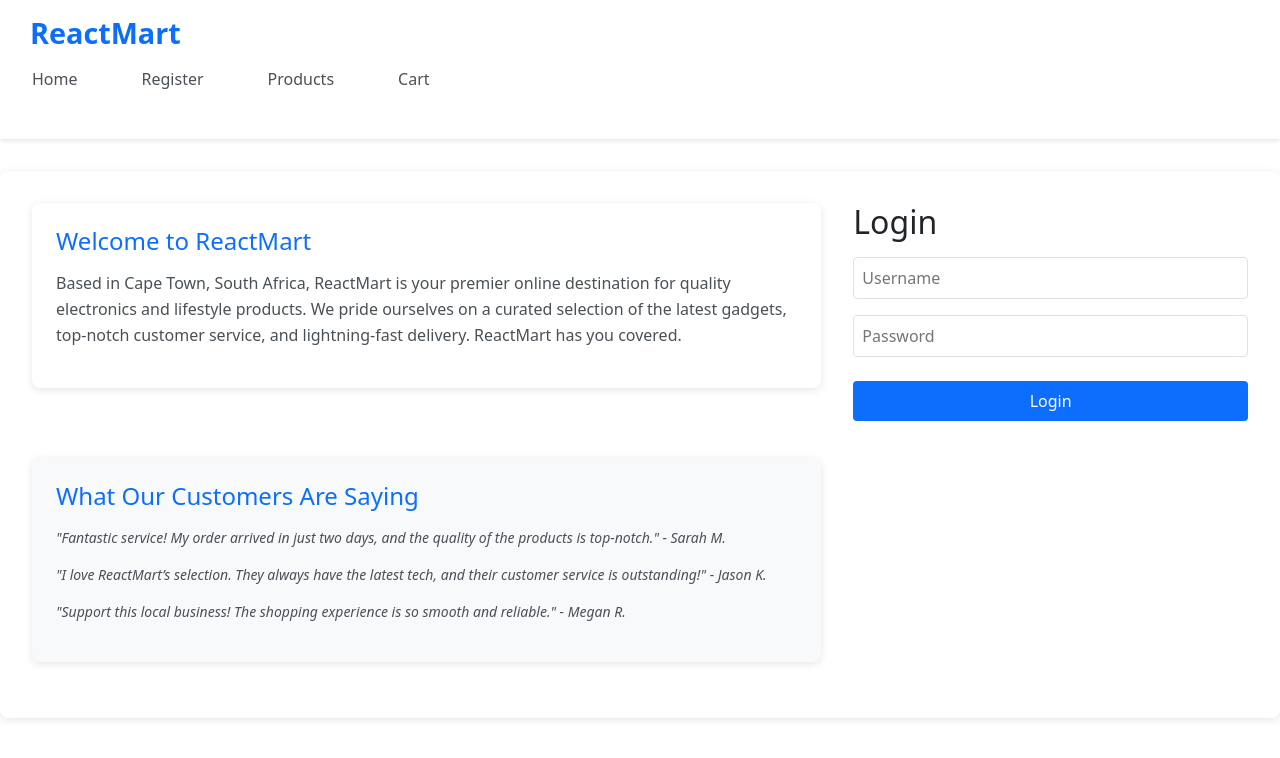
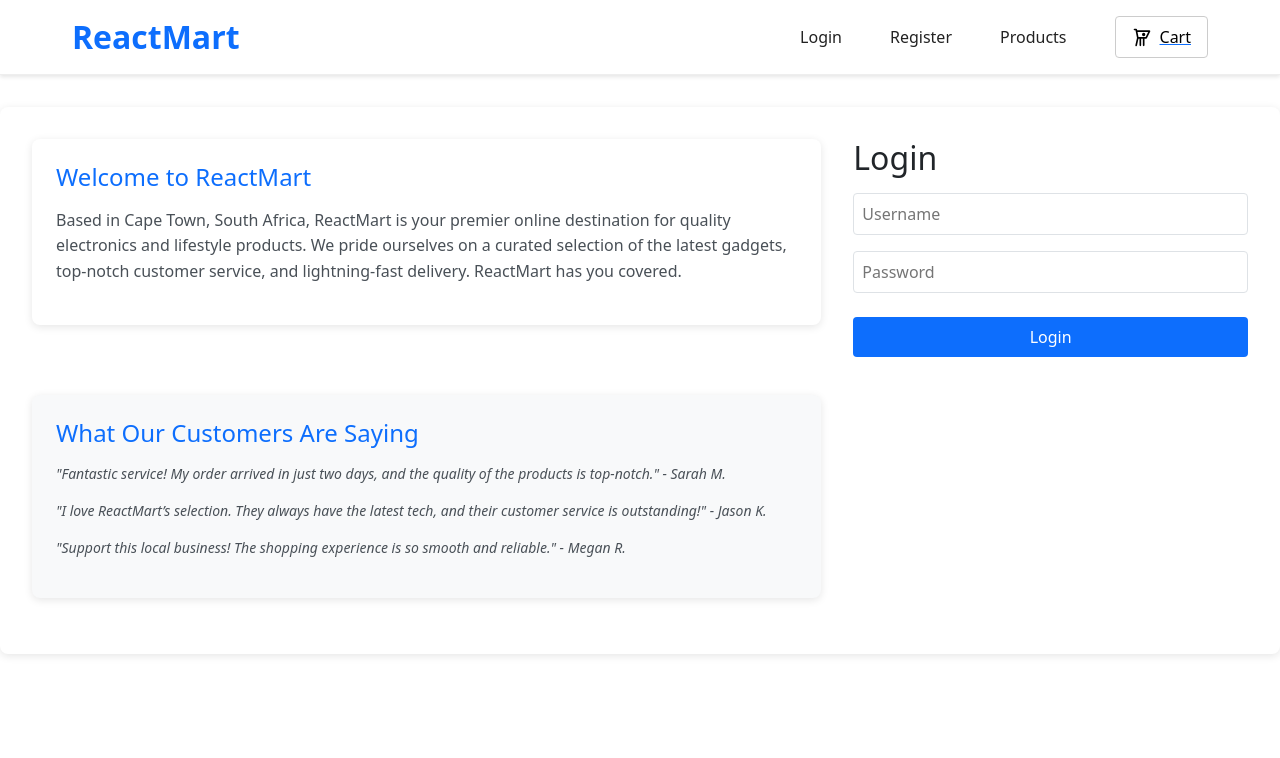
Before and after one commit to RealDan1/react-mart-2, a React (Vite) app: page / in a window 1280 px wide. Shown: the top 758 px of the page. Built offline with nearby package versions, Linux system fonts and the light colour scheme.

Commit message:
feat: shift tab menu to the right and create cart logo button

```diff
--- a/src/App.tsx
+++ b/src/App.tsx
@@ -1,6 +1,6 @@
 import './App.css';
 import Header from './components/Header';
-import Home from './components/Home';
+import Login from './components/Login';
 import Register from './components/Register';
 import Products from './components/Products';
 import Cart from './components/Cart';
@@ -11,7 +11,7 @@ function App() {
     <div className="App">
       <Header />
       <Routes>
-                <Route path="/" element={<Home />} />
+        <Route path="/" element={<Login />} />
         <Route path="/register" element={<Register />} />
         <Route path="/products" element={<Products />} />
         <Route path="/cart" element={<Cart />} />
--- /dev/null
+++ b/src/components/Header.css
@@ -0,0 +1,95 @@
+.header {
+  width: 100%;
+  background: #fff;
+  border-bottom: 1px solid #eee;
+  box-sizing: border-box;
+}
+
+.header-content {
+  display: flex;
+  align-items: center;
+  justify-content: space-between;
+  max-width: 1200px;
+  margin: 0 auto;
+  height: 8%;
+  padding: 0 2rem;
+}
+
+.logo-user {
+  display: flex;
+  align-items: center;
+  gap: 1rem;
+}
+
+.logo {
+  margin: 0;
+  font-size: 2rem;
+  font-weight: bold;
+  line-height: 1;
+}
+
+.user {
+  margin: 0;
+  font-size: 1rem;
+  color: #555;
+}
+
+.main-nav {
+  flex: 1;
+  display: flex;
+  align-items: center;
+  justify-content: flex-end;
+}
+
+.nav-list {
+  display: flex;
+  align-items: center;
+  gap: 1rem;
+  list-style: none;
+  margin: 0;
+  padding: 0;
+}
+
+.nav-list li a {
+  text-decoration: none;
+  color: #222;
+  font-size: 1rem;
+  transition: color 0.2s;
+}
+
+.nav-list li a:hover {
+  color: #007bff;
+}
+
+.cart-btn-container {
+  margin-left: 2rem;
+  display: flex;
+  align-items: center;
+}
+
+.cart-btn {
+  display: flex;
+  align-items: center;
+  background: #fff;
+  border: 1px solid #ccc;
+  border-radius: 4px;
+  padding: 0.5rem 1rem;
+  cursor: pointer;
+  font-size: 1rem;
+  transition: border 0.2s, box-shadow 0.2s;
+}
+
+.cart-btn:hover {
+  border: 1px solid #007bff;
+  box-shadow: 0 2px 8px rgba(0, 0, 0, 0.04);
+}
+
+.cart-icon {
+  display: flex;
+  align-items: center;
+  margin-right: 0.5rem;
+}
+
+.cart-label {
+  display: inline-block;
+}
--- a/src/components/Header.tsx
+++ b/src/components/Header.tsx
@@ -1,19 +1,21 @@
 import { useSelector } from 'react-redux';
 import { Link } from 'react-router-dom';
 import type { RootState } from '../store/store';
+import './Header.css';
 
 function Header() {
   const { currentUser, isLoggedIn } = useSelector((state: RootState) => state.user);
   return (
     <header className="header">
+      <div className="header-content">
         <div className="logo-user">
           <h1 className="logo">ReactMart</h1>
-        {isLoggedIn && currentUser && <p className="user">User: {currentUser.username}</p>}{' '}
+          {isLoggedIn && currentUser && <p className="user">User: {currentUser.username}</p>}
         </div>
-      <nav>
-        <ul>
+        <nav className="main-nav">
+          <ul className="nav-list">
             <li>
-            <Link to="/">home</Link>
+              <Link to="/">login</Link>
             </li>
             <li>
               <Link to="/register">register</Link>
@@ -21,11 +23,27 @@ function Header() {
             <li>
               <Link to="/products">products</Link>
             </li>
-          <li>
-            <Link to="/cart">cart</Link>
-          </li>
           </ul>
         </nav>
+        <div className="cart-btn-container">
+          <Link to="/cart">
+            <button className="cart-btn" aria-label="Cart">
+              <span className="cart-icon" aria-hidden="true">
+                {/* Simple SVG cart icon */}
+                <svg width="20" height="20" fill="none" viewBox="0 0 24 24" stroke="currentColor">
+                  <path
+                    strokeLinecap="round"
+                    strokeLinejoin="round"
+                    strokeWidth={2}
+                    d="M3 3h2l.4 2M7 13h10l4-8H5.4M7 13L5.4 5M7 13l-2 9m5-9v9m4-9v9m1-13a1 1 0 11-2 0 1 1 0 012 0z"
+                  />
+                </svg>
+              </span>
+              <span className="cart-label">Cart</span>
+            </button>
+          </Link>
+        </div>
+      </div>
     </header>
   );
 }
--- a/src/components/Home.tsx
+++ b/src/components/Login.tsx
@@ -3,7 +3,7 @@ import { login } from '../store/userSlice';
 import type { RootState } from '../store/store';
 import { useState } from 'react';
 
-function Home() {
+function Login() {
   const dispatch = useDispatch();
   const { isLoggedIn, currentUser } = useSelector((state: RootState) => state.user);
   const [userInputUsername, setUserInputUsername] = useState('');
@@ -73,4 +73,4 @@ function Home() {
     </div>
   );
 }
-export default Home;
+export default Login;
--- a/src/components/index.ts
+++ /dev/null
@@ -1,6 +0,0 @@
-export { default as Header } from './Header';
-export { default as Home } from './Home';
-export { default as Register } from './Register';
-export { default as Products } from './Products';
-export { default as Cart } from './Cart';
-export { default as DeliveryModal } from './DeliveryModal';
```
Lines whose indentation alone changed are shown as unchanged.
